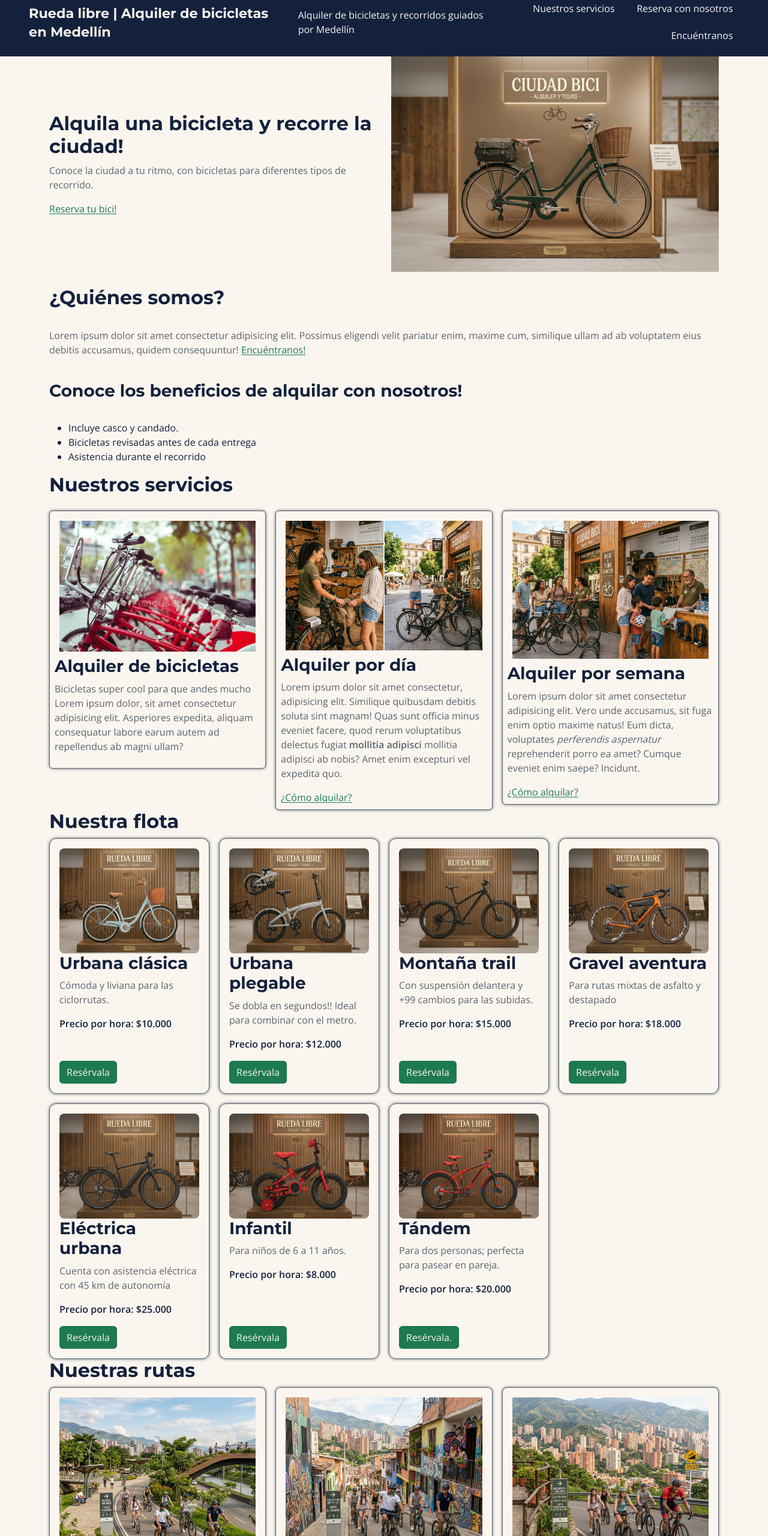
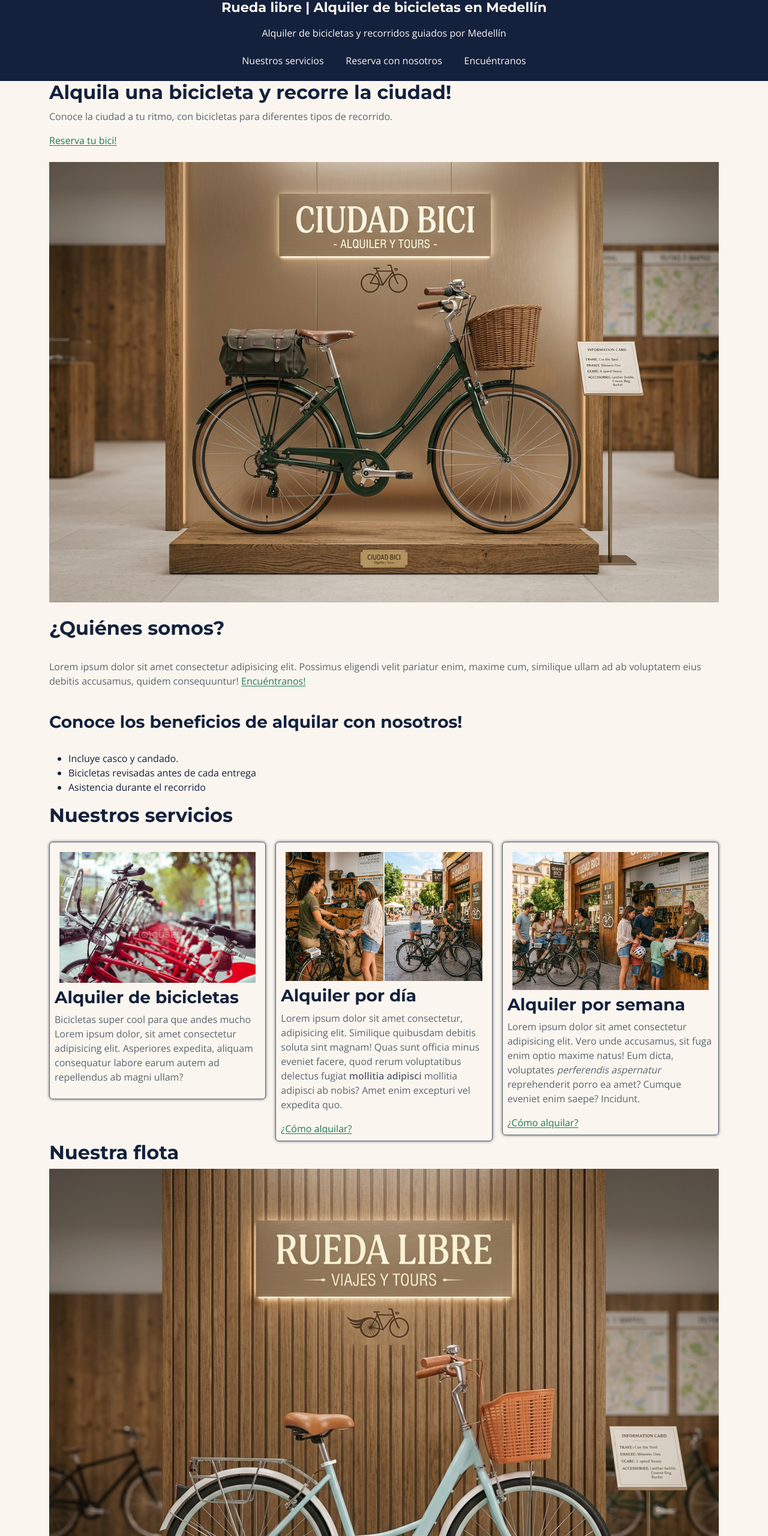
Before and after one commit to BalamSaram/rueda-libre, a plain HTML site: page index.html in a window 1280 px wide. Shown: the part 20-2580 px from the top of the page at 60% size. Drawn offline with nearby package versions, Linux system fonts and the light colour scheme.

Commit message:
fix: modificación ia

```diff
--- a/css/styles.css
+++ b/css/styles.css
@@ -125,17 +125,17 @@ a:hover {
     padding-block: 1rem 2rem;
 }
 
-.hero-grid {
+.hero-ppal {
     display:grid;
     grid-template-columns: 1fr;
     gap:1.5rem;
 }
 
-.hero-grid > :nth-child(n + 3) {
+.hero-ppal > :nth-child(n + 3) {
     grid-column: 1 / -1;
 }
 
-.hero-copy {
+.hero-form {
     align-self: center;
 }
 
@@ -160,7 +160,7 @@ button[type="submit"]:hover {
     color: var(--crema);
 }
 
-.btn-primary:active,
+/*.btn-primary:active,
 .btn-primary:focus,
 button[type="submit"]:active,
 button[type="submit"]:focus {
@@ -168,7 +168,7 @@ button[type="submit"]:focus {
     background-color: var(--azul-noche);
     color: var(--crema);
     box-shadow: none;
-}
+}*/
 
 .btn-secondary {
     border-color: var(--naranja-pedal);
@@ -184,13 +184,13 @@ button[type="submit"]:focus {
 
 /*Flota de bicis*/
 
-.fleet-grid {
+.flota-ppal {
     display:grid;
     grid-template-columns: repeat(auto-fit, minmax(min(100%, 15rem), 1fr));
     gap: 1rem;
 }
 
-.fleet-card {
+.flota-card {
     display: flex;
     flex-direction: column;
     justify-content: space-between;
@@ -203,19 +203,19 @@ button[type="submit"]:focus {
     border-radius: 0.75rem;
 }
 
-.fleet-card img {
+.flota-card img {
     width: 100%;
     aspect-ratio: 4/3;
     object-fit: cover;
     border-radius: 0.5rem;
 }
 
-.fleet-card .precio {
+.flota-card .precio {
     font-weight: 700;
     color: var(--azul-noche);
 }
 
-.fleet-card .linkreserva {
+.flota-card .linkreserva {
     margin-top: auto;
     align-self: flex-start;
     border-radius: 0.35rem;
@@ -225,12 +225,12 @@ button[type="submit"]:focus {
     text-decoration: none;
 }
 
-.fleet-card .linkreserva:hover {
+.flota-card .linkreserva:hover {
     background-color: var(--azul-noche);
 }
 
 /*Decoración de rutas. */
-.rutas-grid {
+.rutas-ppal {
     display: grid;
     grid-template-columns: 1fr;
     gap: 1rem;
@@ -337,7 +337,7 @@ button[type="submit"]:focus {
     overflow-wrap: anywhere;
 }
 
-body > footer {
+/*body > footer {
     display: flex;
     flex-direction: column;
     gap: 1rem;
@@ -363,10 +363,10 @@ body > footer a {
 body > footer a:hover,
 body > footer a:focus-visible {
     color: var(--naranja-pedal);
-}
+}*/
 
 /* EncabezadOOOo y piEEESSss*/
-@media (min-width:768px){
+/*@media (min-width:768px){
     .site-header {
         flex-direction: row;
         justify-content: space-between;
@@ -388,7 +388,7 @@ body > footer a:focus-visible {
         flex: 1;
     }
 
-    .hero-grid {
+    .hero-ppal {
         grid-template-columns: 1fr 1fr;
         align-items: center;
     }
@@ -403,7 +403,7 @@ body > footer a:focus-visible {
     }
 }
 
-@media (min-width: 1200px) {
+/*@media (min-width: 1200px) {
     .rutas-grid {
         grid-template-columns: repeat(3, minmax(0, 1fr));
     }
@@ -412,4 +412,4 @@ body > footer a:focus-visible {
         grid-template-columns: 2fr 1fr;
         align-items: start;
     }
-}
+}*/
--- a/index.html
+++ b/index.html
@@ -27,8 +27,8 @@
     </header>
 
     <main class="container">
-        <section class="hero-grid">
-            <div class="hero-copy">
+        <section class="hero-ppal">
+            <div class="hero-form">
                 <h2>Alquila una bicicleta y recorre la ciudad!</h2>
                 <p>Conoce la ciudad a tu ritmo, con bicicletas para diferentes tipos de recorrido.</p>
                 <a href="./formulario.html">Reserva tu bici!</a>
@@ -180,11 +180,11 @@
 
         <section class="bloque-footer">
             <h2 id="encuentranos">Encuéntranos en: </h2>
-            <p><i class="bi bi-envelope" aria-hidden="true"></i><a href="mailto:hola@ruedalibre.example"
+            <p><i class="bi bi-envelope"></i><a href="mailto:hola@ruedalibre.example"
                     class="btn-email" target="_blank">Escríbenos</a></p>
-            <p><i class="bi bi-telephone" aria-hidden="true"></i><a href="https://wa.me/3001231212" class="btn-whatsapp"
+            <p><i class="bi bi-telephone"></i><a href="https://wa.me/3001231212" class="btn-whatsapp"
                     target="_blank">Chatea con nosotros</a>
-            <p><i class="bi bi-geo-alt" aria-hidden="true"><a href="https://maps.app.goo.gl/V3AMHP2AkMKPGD196"
+            <p><i class="bi bi-geo-alt"><a href="https://maps.app.goo.gl/V3AMHP2AkMKPGD196"
                         target="_blank">Medellín, Colombia</a></i></p>
         </section>
 
@@ -195,7 +195,7 @@
         </section>
     </footer>
 
-    <div class="modal fade" id="alquilar" tabindex="-1" aria-labelledby="tituloVentana" aria-hidden="true">
+    <div class="modal fade" id="alquilar" tabindex="-1" aria-labelledby="tituloVentana">
         <div class="modal-dialog modal-dialog-centered">
             <div class="modal-content">
                 <div class="modal-header">
```
